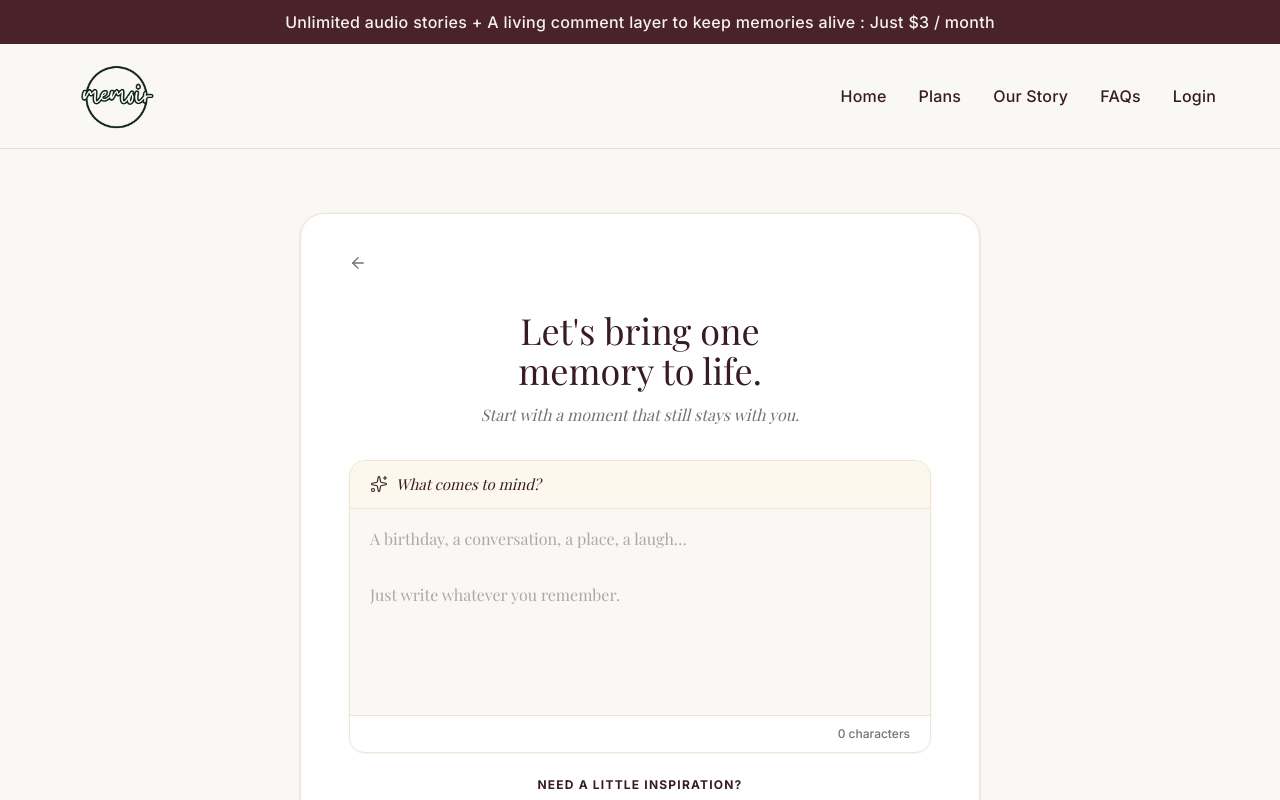
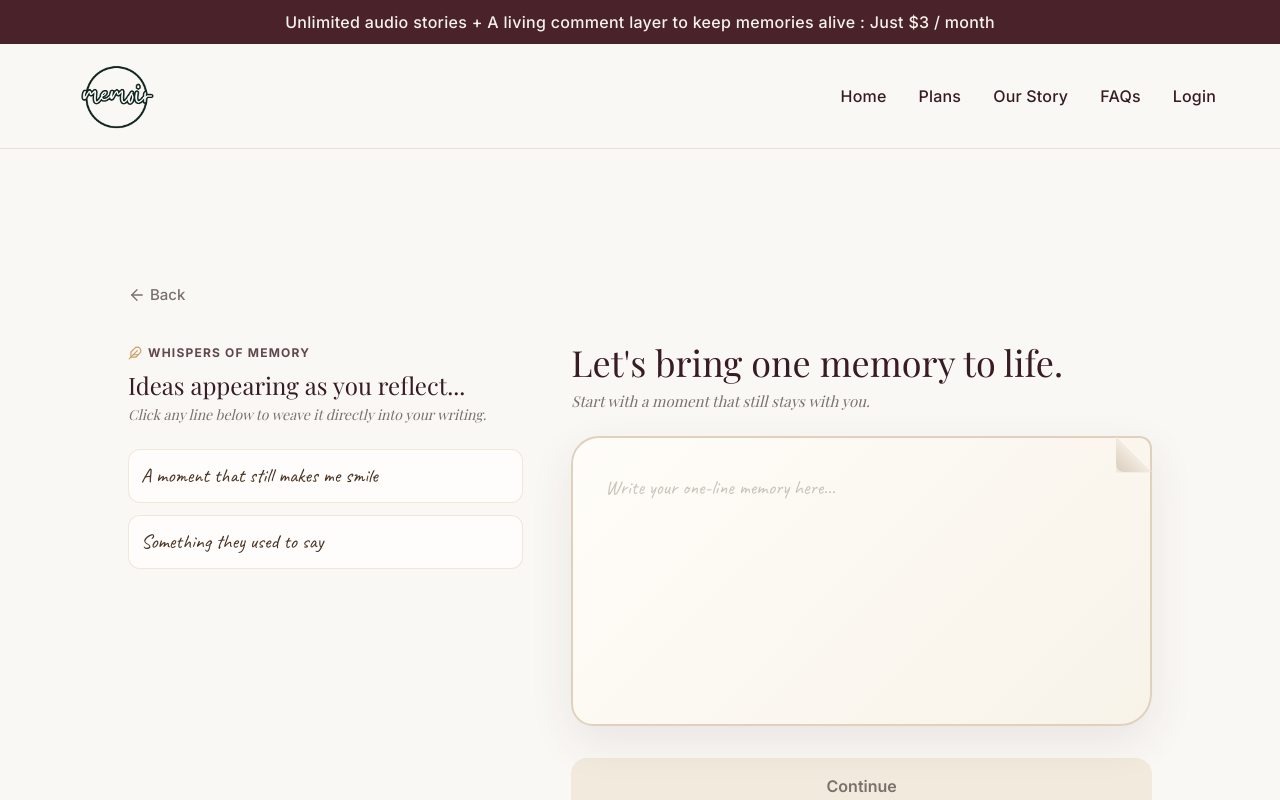
Before and after one commit to Hifza-155/memoirproject-frontend, a Next.js app: page /story-prompt in a window 1280 px wide. Shown: the top 800 px of the page. Built offline with nearby package versions, Linux system fonts and the light colour scheme; a web font is replaced by a local one.

Commit message:
Change design of text area

```diff
--- a/src/features/onboarding/StoryPrompt.tsx
+++ b/src/features/onboarding/StoryPrompt.tsx
@@ -1,20 +1,96 @@
 'use client';
 
-import { useState } from 'react';
-import { ArrowLeft,Sparkles } from 'lucide-react';
+import { useState, useEffect } from 'react';
+import { ArrowLeft, Feather } from 'lucide-react';
 import { useRouter } from 'next/navigation';
 import { motion } from 'framer-motion';
+
+// Component that types out each prompt line-by-line like an old pen
+function HandwrittenPromptLine({
+  promptText,
+  isStarted,
+  onSelect
+}: {
+  promptText: string;
+  isStarted: boolean;
+  onSelect: (text: string) => void;
+}) {
+  const [displayedText, setDisplayedText] = useState('');
+  const [isComplete, setIsComplete] = useState(false);
+
+  useEffect(() => {
+    if (!isStarted) return;
+    let currentIndex = 0;
+
+    const interval = setInterval(() => {
+      if (currentIndex <= promptText.length) {
+        setDisplayedText(promptText.slice(0, currentIndex));
+        currentIndex++;
+      } else {
+        setIsComplete(true);
+        clearInterval(interval);
+      }
+    }, 40); // Typing speed
+
+    return () => clearInterval(interval);
+  }, [isStarted, promptText]);
+
+  if (!isStarted) return null;
+
+  return (
+    <motion.div
+      initial={{ opacity: 0, x: -10 }}
+      animate={{ opacity: 1, x: 0 }}
+      transition={{ duration: 0.4 }}
+      onClick={() => isComplete && onSelect(promptText)}
+      className={`group p-3 rounded-xl border border-[#e5d9c5]/60 bg-white/70 backdrop-blur-xs transition-all duration-200 ${
+        isComplete ? 'cursor-pointer hover:border-[#c9a063] hover:bg-[#fdf8ed] hover:shadow-xs' : 'cursor-default'
+      }`}
+    >
+      <p className="text-xl font-['Caveat'] text-[#4a3525] flex items-center justify-between">
+        <span>{displayedText}</span>
+        {!isComplete ? (
+          <span className="inline-block w-1.5 h-4 bg-[#c9a063] animate-pulse ml-2" />
+        ) : (
+          <span className="text-xs font-sans opacity-0 group-hover:opacity-60 text-[#c9a063] transition-opacity">
+            Use →
+          </span>
+        )}
+      </p>
+    </motion.div>
+  );
+}
 
 export default function StoryPrompt() {
   const router = useRouter();
   const [story, setStory] = useState('');
+  const [currentPromptIndex, setCurrentPromptIndex] = useState(0);
 
   const prompts = [
     'A moment that still makes me smile',
     'Something they used to say',
     'A place I remember',
     'A little thing I miss',
+    'A song we used to share',
+    'The warmth of their laughter',
+    'A lesson they left behind',
+    'Quiet afternoons together',
   ];
+
+  // 2-second pause between each sentence appearing on the left side
+  useEffect(() => {
+    if (currentPromptIndex < prompts.length - 1) {
+      const currentTextLength = prompts[currentPromptIndex].length;
+      const typingDuration = currentTextLength * 40;
+      const pauseDuration = 2000; // 2 seconds wait
+
+      const timer = setTimeout(() => {
+        setCurrentPromptIndex((prev) => prev + 1);
+      }, typingDuration + pauseDuration);
+
+      return () => clearTimeout(timer);
+    }
+  }, [currentPromptIndex, prompts]);
 
   const handlePromptClick = (prompt: string) => {
     setStory((current) => {
@@ -26,111 +102,122 @@ export default function StoryPrompt() {
   };
 
   return (
-    <section className="min-h-screen bg-[#faf8f5] text-[#381c24] flex items-center justify-center px-6 py-16 relative z-10 font-sans selection:bg-[#381c24] selection:text-white">
-      <motion.div
-        initial={{ opacity: 0, y: 15 }}
-        animate={{ opacity: 1, y: 0 }}
-        transition={{ duration: 0.4, ease: "easeOut" }}
-        className="w-full max-w-170 bg-white border border-[#f0e4d3] rounded-3xl px-8 md:px-12 py-10 shadow-sm"
-      >
+    <section className="min-h-screen bg-[#FAF8F5] text-[#381c24] flex flex-col items-center justify-center px-6 py-12 relative z-10 font-sans selection:bg-[#381c24] selection:text-white">
 
-        {/* Back */}
+      {/* Import Caveat font stylesheet */}
+      <link
+        href="https://fonts.googleapis.com/css2?family=Caveat:wght@400..700&display=swap"
+        rel="stylesheet"
+      />
+
+      {/* Main container widened for side-by-side layout */}
+      <div className="w-full max-w-5xl">
+
+        {/* Back Button */}
         <div className="mb-8">
           <button
             onClick={() => router.back()}
             className="text-[#78716c] hover:text-[#381c24] text-[15px] font-medium transition inline-flex items-center gap-1 cursor-pointer"
           >
             <ArrowLeft size={18} strokeWidth={1.7} />
+            <span>Back</span>
           </button>
         </div>
 
+        {/* Two-Column Grid Layout */}
+        <div className="grid grid-cols-1 lg:grid-cols-12 gap-10 items-start">
+
+          {/* LEFT SIDE: Live Inspiration Unfolding (5 Cols) */}
+          <motion.div
+            initial={{ opacity: 0, x: -20 }}
+            animate={{ opacity: 1, x: 0 }}
+            transition={{ duration: 0.5 }}
+            className="lg:col-span-5 flex flex-col space-y-6 lg:sticky lg:top-12"
+          >
+            <div>
+              <div className="inline-flex items-center gap-1.5 mb-2 text-xs uppercase tracking-widest font-bold text-[#381c24]/80">
+                <Feather size={14} className="text-[#c9a063]" />
+                <span>Whispers of Memory</span>
+              </div>
+              <h2 className="font-serif text-2xl text-[#381c24]">
+                Ideas appearing as you reflect...
+              </h2>
+              <p className="text-sm font-serif italic text-[#78716c] mt-1">
+                Click any line below to weave it directly into your writing.
+              </p>
+            </div>
+
+            {/* Vertical list of typing prompts */}
+            <div className="flex flex-col space-y-3 max-h-[420px] overflow-y-auto pr-2">
+              {prompts.map((prompt, index) => (
+                <HandwrittenPromptLine
+                  key={prompt}
+                  promptText={prompt}
+                  isStarted={index <= currentPromptIndex}
+                  onSelect={handlePromptClick}
+                />
+              ))}
+            </div>
+          </motion.div>
+
+
+          {/* RIGHT SIDE: The Actual Paper Sheet & Input (7 Cols) */}
+          <motion.div
+            initial={{ opacity: 0, x: 20 }}
+            animate={{ opacity: 1, x: 0 }}
+            transition={{ duration: 0.5, delay: 0.1 }}
+            className="lg:col-span-7 flex flex-col"
+          >
             {/* Heading */}
-        <div className="text-center mb-8">
-          <h1 className="font-serif text-3xl md:text-4xl text-[#381c24] mb-3">
-            Let&apos;s bring one
-            <br className="hidden sm:block" />
-            memory to life.
+            <div className="mb-6">
+              <h1 className="font-serif text-3xl md:text-4xl text-[#381c24] mb-2">
+                Let&apos;s bring one memory to life.
               </h1>
-
-          <p className="text-[#78716c] text-[15px] md:text-base leading-relaxed max-w-130 mx-auto font-serif italic">
+              <p className="text-[#78716c] text-[15px] font-serif italic">
                 Start with a moment that still stays with you.
               </p>
             </div>
 
-        {/* Writing Area */}
-        <div className="mb-6">
-          <div className="overflow-hidden rounded-2xl border border-[#f0e4d3] bg-[#faf8f5] shadow-xs transition-all duration-300 focus-within:border-[#c9a063] focus-within:ring-2 focus-within:ring-[#c9a063]/20">
+            {/* Writing Area - Organic paper shape with folded corner */}
+            <div className="relative overflow-visible rounded-[28px_12px_32px_22px] border-2 border-[#dfd1bc] bg-[linear-gradient(135deg,_#FFFDF9_0%,_#F8F3E9_100%)] shadow-[0_16px_45px_rgba(56,28,36,0.09)] transition-all duration-300 mb-8">
 
-            <div className="flex items-center gap-2 border-b border-[#f0e4d3] bg-[#fdf8ed] px-5 py-3">
-              <Sparkles
-                size={18}
-                strokeWidth={1.5}
-                className="text-[#381c24]"
+              {/* Physical Folded Dog-Ear Corner Effect at Top Right */}
+              <div
+                className="absolute -top-[2px] -right-[2px] w-9 h-9 bg-gradient-to-bl from-[#E6DCCF] via-[#F3ECE1] to-[#D9CCBA] shadow-[-3px_3px_6px_rgba(0,0,0,0.08)] pointer-events-none rounded-bl-lg z-20"
+                style={{ clipPath: 'polygon(0 0, 100% 100%, 0 100%)' }}
               />
-              <span className="font-serif text-[15px] italic text-[#381c24]">
-                What comes to mind?
-              </span>
-            </div>
 
               <textarea
                 value={story}
                 onChange={(e) => setStory(e.target.value)}
-              placeholder={`A birthday, a conversation, a place, a laugh…
-
-Just write whatever you remember.`}
+                placeholder="Write your one-line memory here..."
                 rows={6}
-              className="w-full resize-none bg-transparent px-5 py-4 text-[16px] leading-7 text-[#381c24] placeholder:text-[#78716c]/60 outline-none font-serif"
+                className="w-full resize-none bg-transparent px-8 py-8 text-[20px] leading-9 text-[#381c24] placeholder:text-[#a89f95]/60 outline-none font-['Caveat'] relative z-10"
               />
 
-            <div className="flex justify-end border-t border-[#f0e4d3] px-5 py-2.5 bg-white">
-              <span className="text-xs font-medium text-[#78716c]">
-                {story.length} characters
-              </span>
             </div>
 
-          </div>
-        </div>
-
-        {/* Inspiration */}
-        <div className="mb-8">
-          <p className="mb-3 text-center text-xs uppercase tracking-widest font-bold text-[#381c24]">
-            Need a little inspiration?
-          </p>
-
-          <div className="flex flex-wrap justify-center gap-2">
-            {prompts.map((prompt) => (
-              <motion.button
-                key={prompt}
-                type="button"
-                onClick={() => handlePromptClick(prompt)}
-                whileHover={{ scale: 1.03, y: -1 }}
-                whileTap={{ scale: 0.97 }}
-                transition={{ type: 'spring', stiffness: 400, damping: 25 }}
-                className="rounded-full border border-[#f0e4d3] bg-white px-4 py-2 text-sm font-serif text-[#78716c] transition-colors duration-200 hover:border-[#c9a063] hover:bg-[#fdf8ed] hover:text-[#381c24] cursor-pointer shadow-2xs"
-              >
-                {prompt}
-              </motion.button>
-            ))}
-          </div>
-        </div>
-
-        {/* Continue */}
+            {/* Continue Button */}
             <motion.button
               type="button"
               onClick={() => router.push('/memory-moment')}
               disabled={!story.trim()}
               whileHover={story.trim() ? { scale: 1.01 } : {}}
               whileTap={story.trim() ? { scale: 0.99 } : {}}
-          className={`w-full py-4 rounded-xl text-[16px] font-semibold transition-all duration-300 cursor-pointer flex items-center justify-center gap-2 shadow-md ${
+              className={`w-full py-4 rounded-2xl text-[16px] font-semibold transition-all duration-300 cursor-pointer flex items-center justify-center gap-2 shadow-md ${
                 story.trim()
-              ? 'bg-[#381c24] text-white hover:bg-[#4a222a] shadow-[#381c24]/10'
-              : 'bg-[#f0e4d3] text-[#78716c] cursor-not-allowed shadow-none'
+                  ? 'bg-[#381c24] text-white hover:bg-[#4a222a] shadow-[#381c24]/15'
+                  : 'bg-[#f0e4d3]/70 text-[#78716c] cursor-not-allowed shadow-none'
               }`}
             >
               Continue
             </motion.button>
 
           </motion.div>
+
+        </div>
+
+      </div>
     </section>
   );
 }
```
Lines whose indentation alone changed are shown as unchanged.
